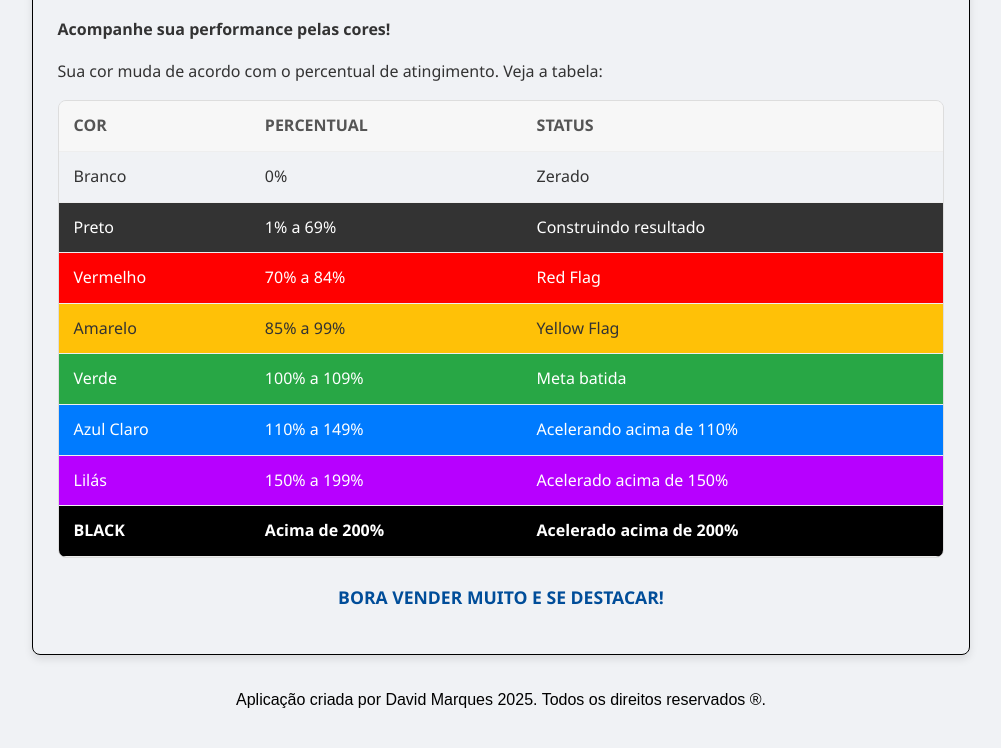
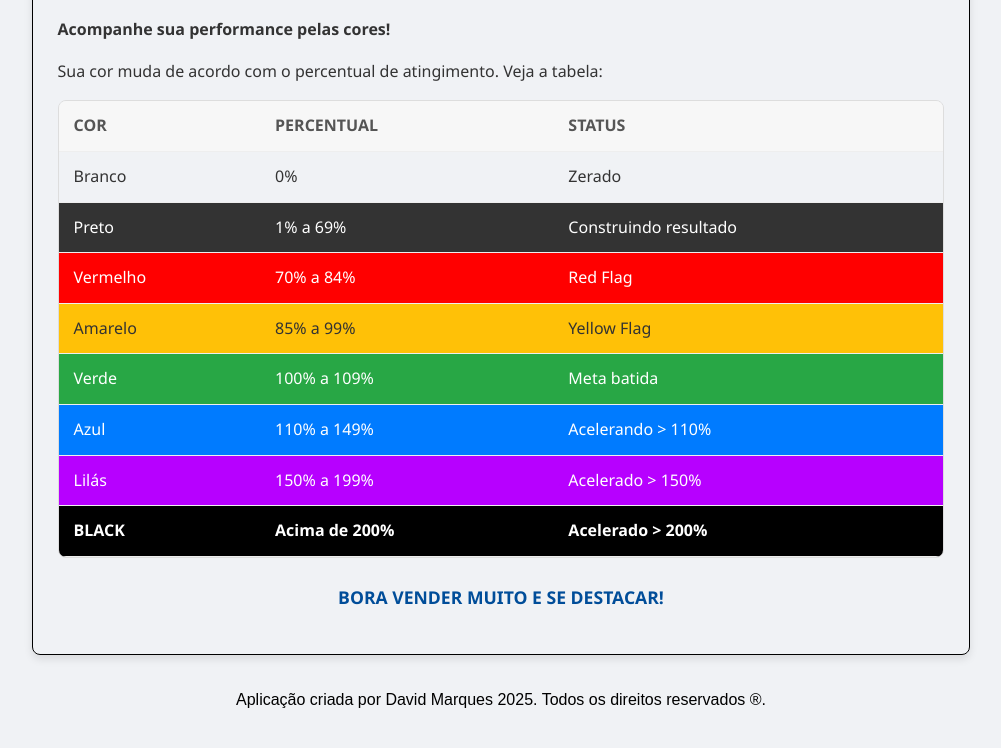
Before and after one commit to Davidmax90/ranking-de-vendas, a plain HTML site: page index.html in a window 1280 px wide. Shown: the part 884-1632 px from the top of the page, without its empty margins (139-1140 px from the left). Drawn offline with Linux system fonts and the light colour scheme; no server answers.

Commit message:
Atualizar o index.html

```diff
--- a/index.html
+++ b/index.html
@@ -678,19 +678,19 @@
                     <td>Meta batida</td>
                 </tr>
                 <tr class="status-lightblue">
-                    <td>Azul Claro</td>
+                    <td>Azul </td>
                     <td>110% a 149%</td>
-                    <td>Acelerando acima de 110%</td>
+                    <td>Acelerando > 110%</td>
                 </tr>
                 <tr class="status-purple">
                     <td>Lilás</td>
                     <td>150% a 199%</td>
-                    <td>Acelerado acima de 150%</td>
+                    <td>Acelerado > 150%</td>
                 </tr>
                 <tr class="status-black-200">
                     <td>BLACK</td>
                     <td>Acima de 200%</td>
-                    <td>Acelerado acima de 200%</td>
+                    <td>Acelerado > 200%</td>
                 </tr>
             </tbody>
         </table>
```
